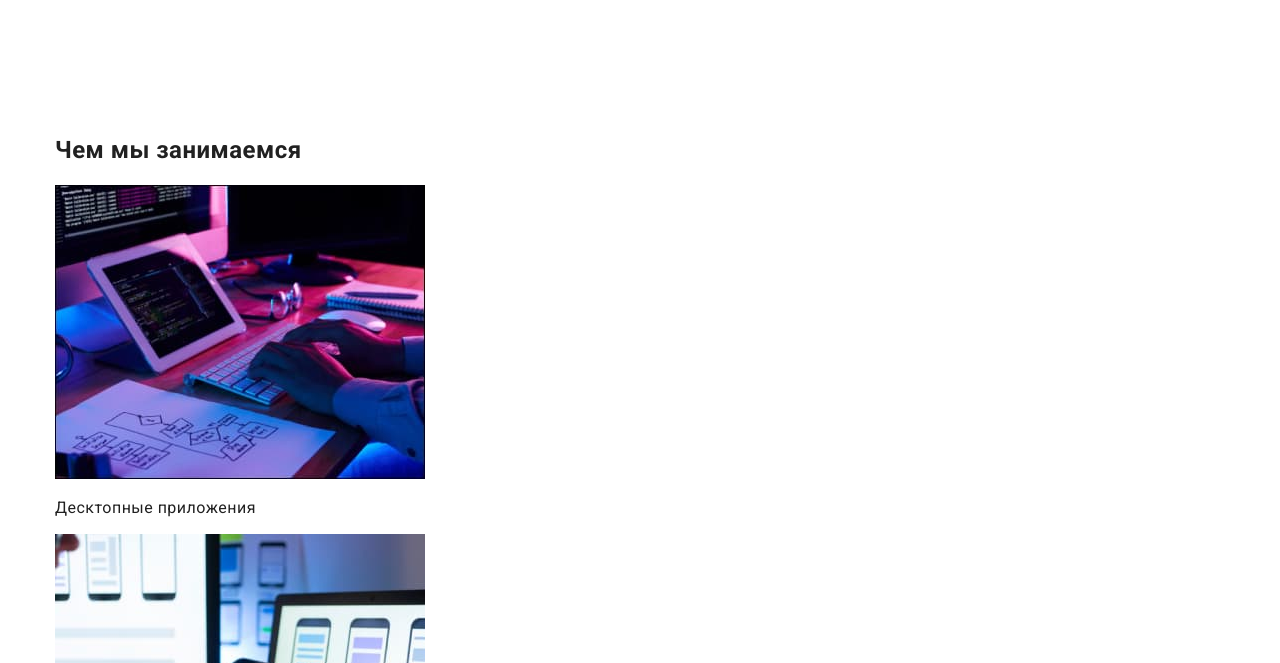
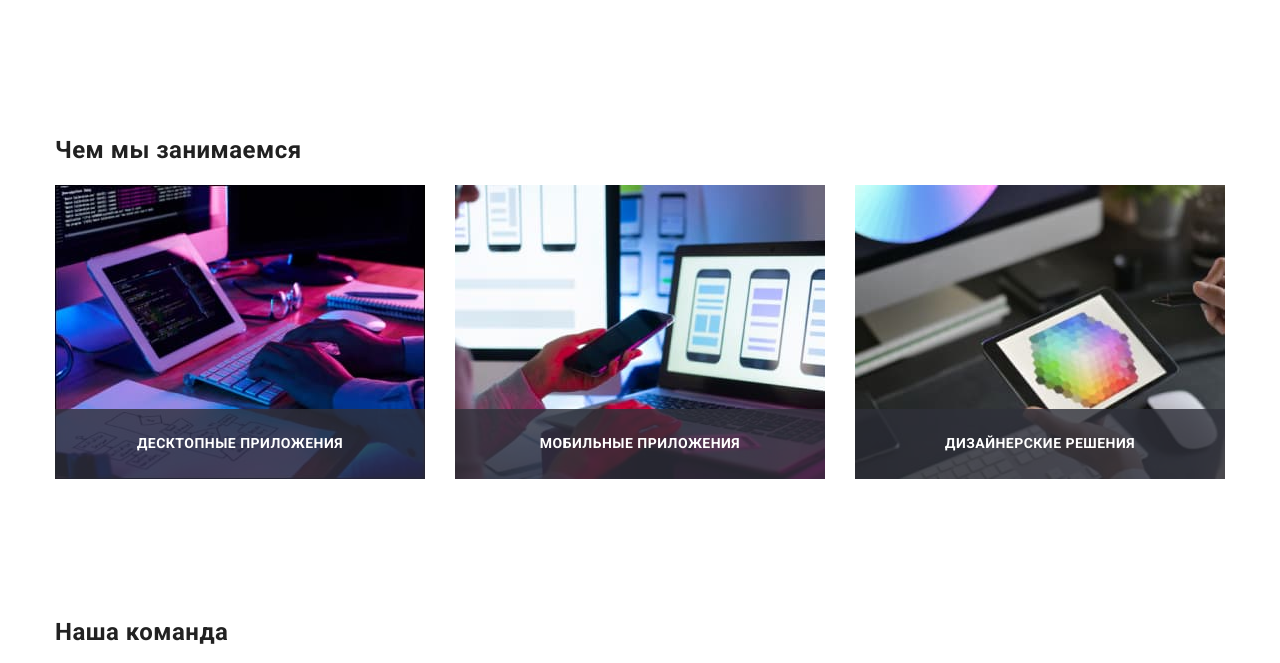
Before and after one commit to Ani-k-a/WebStudio, a plain HTML site: page index.html in a window 1280 px wide. Shown: the part 785-1448 px from the top of the page. Drawn offline with nearby package versions, Linux system fonts and the light colour scheme.

Commit message:
servuses

```diff
--- a/sass/components/_features.scss
+++ b/sass/components/_features.scss
@@ -29,16 +29,13 @@
     width: 450px;
 
     @media screen and (min-width: $tablet) {
+      margin: 15px;
       width: calc((100% - 4 * 15px) / 2);
-      margin: 15px;
     }
     @media screen and (min-width: $desktop) {
       width: calc((100% - 8 * 15px) / 4);
     }
   }
-  //   &__item:not(:last-child) {
-  //     margin-bottom: 30px;
-  //   }
   &__box {
     box-sizing: border-box;
     position: relative;
--- /dev/null
+++ b/sass/components/_services.scss
@@ -0,0 +1,41 @@
+.services {
+  @media screen and (max-width: 1199px) {
+    display: none;
+  }
+
+  background-color: var(--white-colore);
+  padding-top: 0;
+
+  &__list {
+    justify-content: space-between;
+    display: flex;
+  }
+  &__item {
+    position: relative;
+    overflow: hidden;
+  }
+  &__item:not(:last-child) {
+    margin-right: 30px;
+  }
+  &__image {
+    display: block;
+    height: auto;
+    max-width: 100%;
+  }
+  &__lable {
+    position: absolute;
+    bottom: 0;
+    left: 0;
+    right: 0;
+    margin: 0;
+    padding-top: 27px;
+    padding-bottom: 27px;
+    text-align: center;
+    text-transform: uppercase;
+    font-size: 14px;
+    font-weight: 700;
+    line-height: 1.14;
+    background-color: var(--lable-background-color);
+    color: var(--white-colore);
+  }
+}
```
Also changed, not shown: css/main.css, css/main.min.css, 2 other files.
